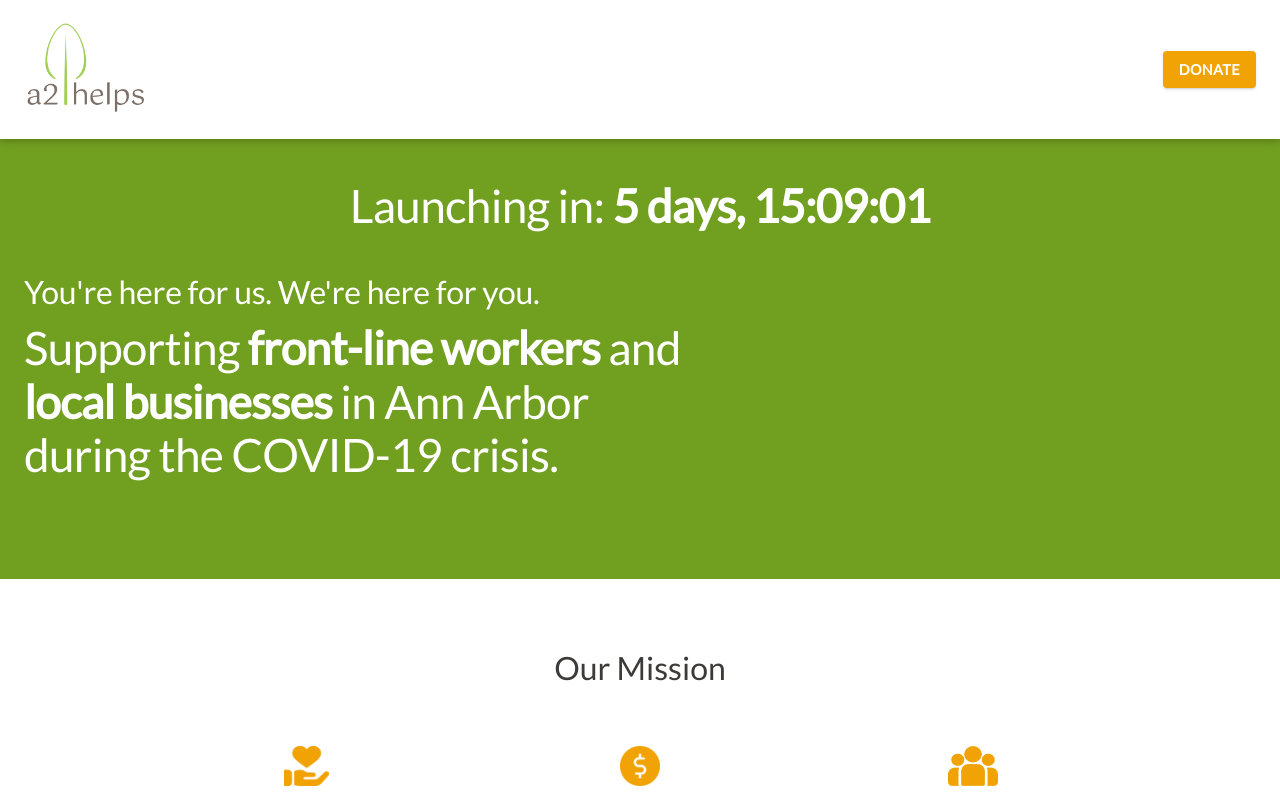
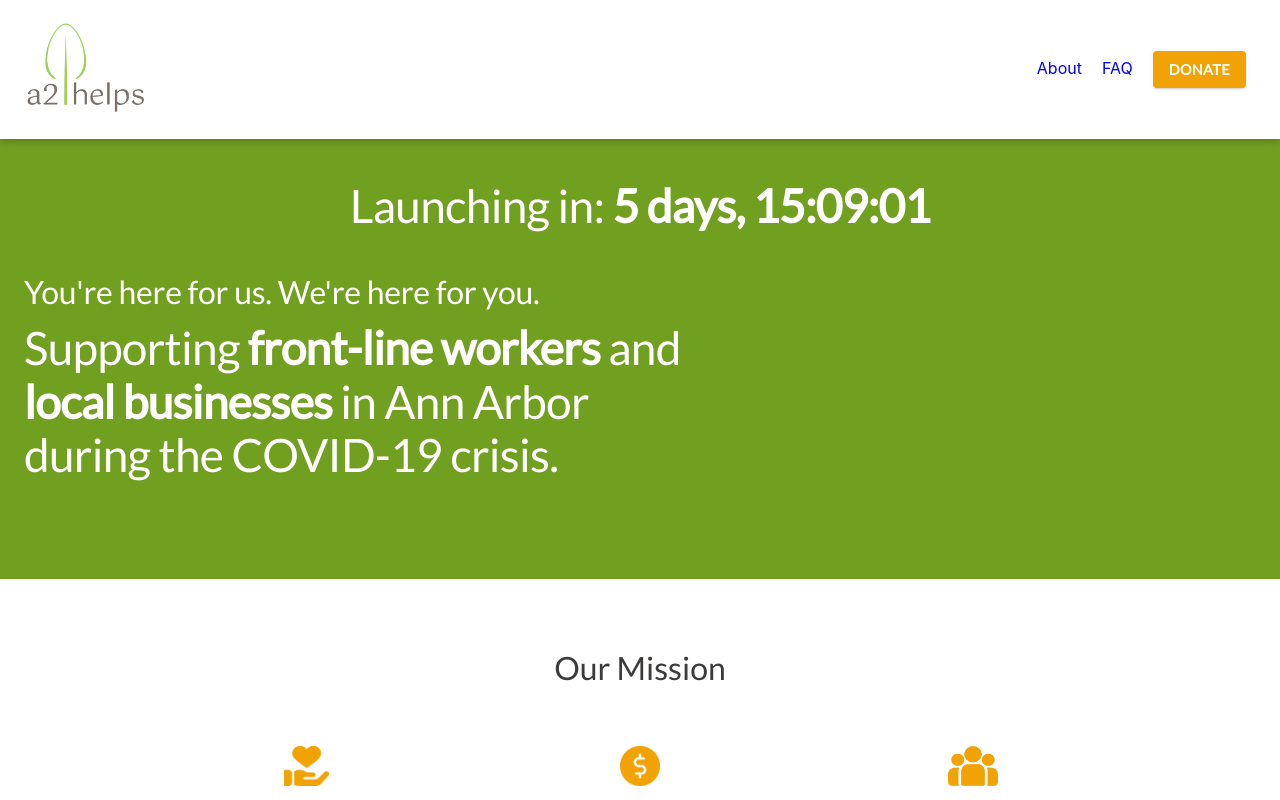
Before and after one commit to A2Helps/a2-helps-web, a React (Create React App) app: page / in a window 1280 px wide. Shown: the top 800 px of the page. Built offline with nearby package versions, Linux system fonts and the light colour scheme; no server answers.

Commit message:
Move header nav to separate component

```diff
--- /dev/null
+++ b/src/components/Navigation/index.js
@@ -0,0 +1,39 @@
+import React from 'react';
+import { makeStyles, styled } from '@material-ui/core/styles';
+import Grid from '@material-ui/core/Grid';
+import Button from '@material-ui/core/Button';
+import {
+  Link,
+} from "react-router-dom";
+import { DONATE, ABOUT, FAQ } from '../../util/routes';
+
+const useStyles = makeStyles(() => ({
+  root: {
+    textAlign: 'right',
+  },
+}));
+
+const StyledLink = styled(Link)({
+  padding: '0 10px',
+  textDecoration: 'none',
+});
+
+export default function Navigation() {
+  const classes = useStyles();
+
+  return (
+      <Grid item xs className={classes.root}>
+        <StyledLink to={ABOUT}>About</StyledLink>
+        <StyledLink to={FAQ}>FAQ</StyledLink>
+        <StyledLink to={DONATE}>
+          <Button
+            variant="contained"
+            color="secondary"
+          >
+            Donate
+          </Button>
+        </StyledLink>
+        {/* <LogInOutButton /> */}
+      </Grid>
+  );
+}
--- a/src/components/banner/index.js
+++ b/src/components/banner/index.js
@@ -2,12 +2,11 @@ import React from 'react';
 import { makeStyles } from '@material-ui/core/styles';
 import Grid from '@material-ui/core/Grid';
 import Container from '@material-ui/core/Container';
-import Button from '@material-ui/core/Button';
 import {
   Link,
 } from "react-router-dom";
-import { HOME, DONATE } from '../../util/routes';
-// import LogInOutButton from '../auth/LogInOutButton';
+import { HOME } from '../../util/routes';
+import Navigation from '../Navigation';
 
 const useStyles = makeStyles(theme => ({
   root: {
@@ -47,17 +46,7 @@ export default function Banner() {
               <img className={classes.img} src="logo_fullColor_transparentBG.png" alt="A2Cares" />
             </Link>
           </Grid>
-          <Grid item xs className={classes.donate}>
-            <Link to={DONATE} className={classes.clearUnderline}>
-              <Button
-                variant="contained"
-                color="secondary"
-              >
-                Donate
-              </Button>
-            </Link>
-            {/* <LogInOutButton /> */}
-          </Grid>
+          <Navigation />
         </Grid>
       </Container>
     </div>
```
